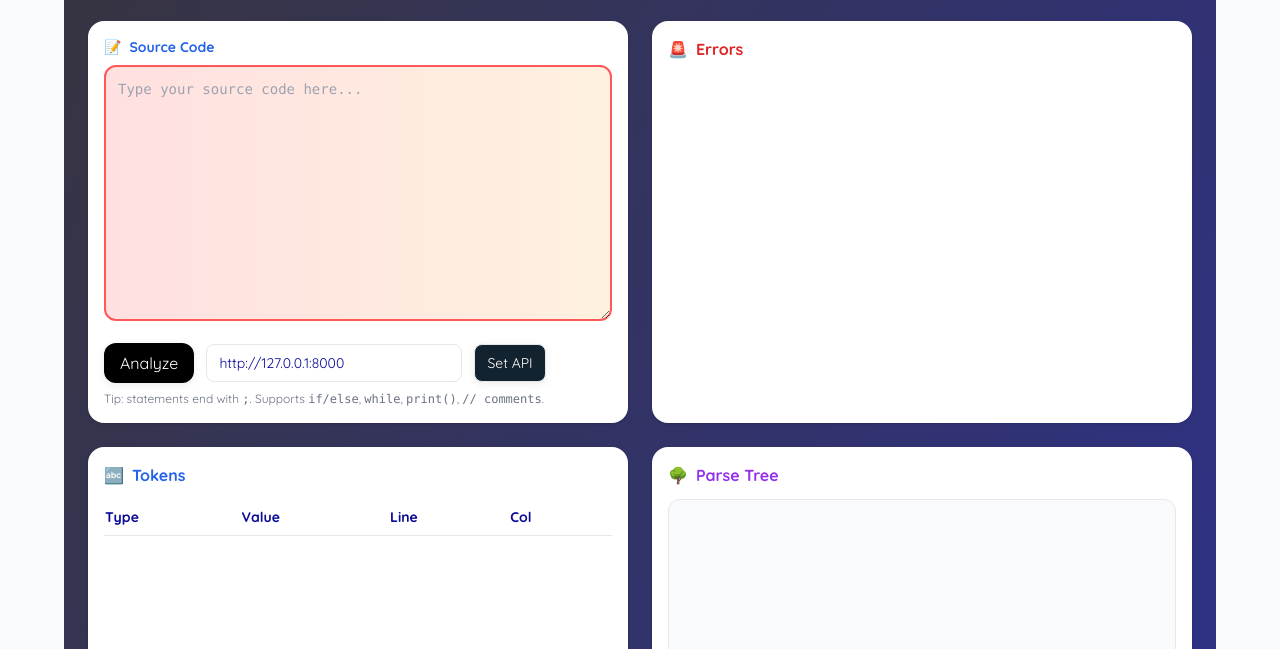
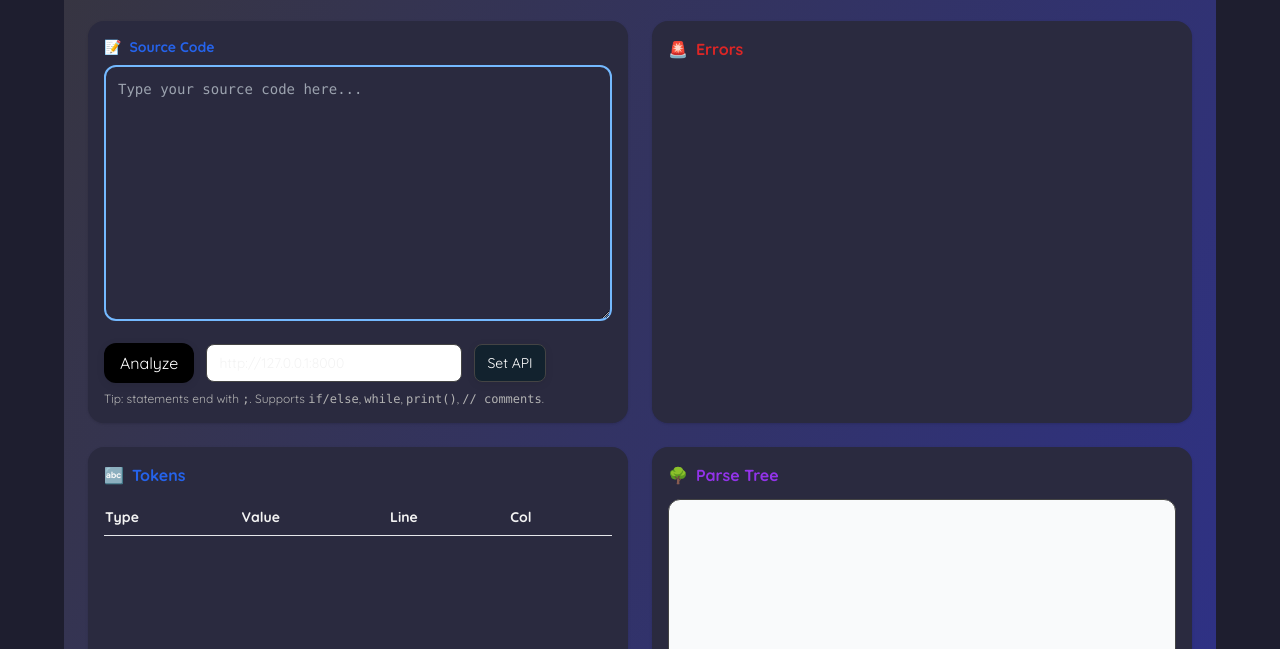
Before and after one commit to sandali45/Laxical_Anaysis, a plain HTML site: page frontend/index.html in a window 1280 px wide. Both pictures are taken after a click on the button "🌙 Dark Mode". Shown: the part 151-800 px from the top of the page. Drawn offline with nearby package versions, Linux system fonts and the light colour scheme; files that its build step writes are made by us from their sources.

Commit message:
dark mode

```diff
--- a/frontend/index.html
+++ b/frontend/index.html
@@ -111,7 +111,9 @@
       apiLabel.textContent = 'API: ' + API;
     };
 
-
+    darkToggle.onclick = () => {
+      document.body.classList.toggle('dark-mode');
+    };
 
 
 
```
